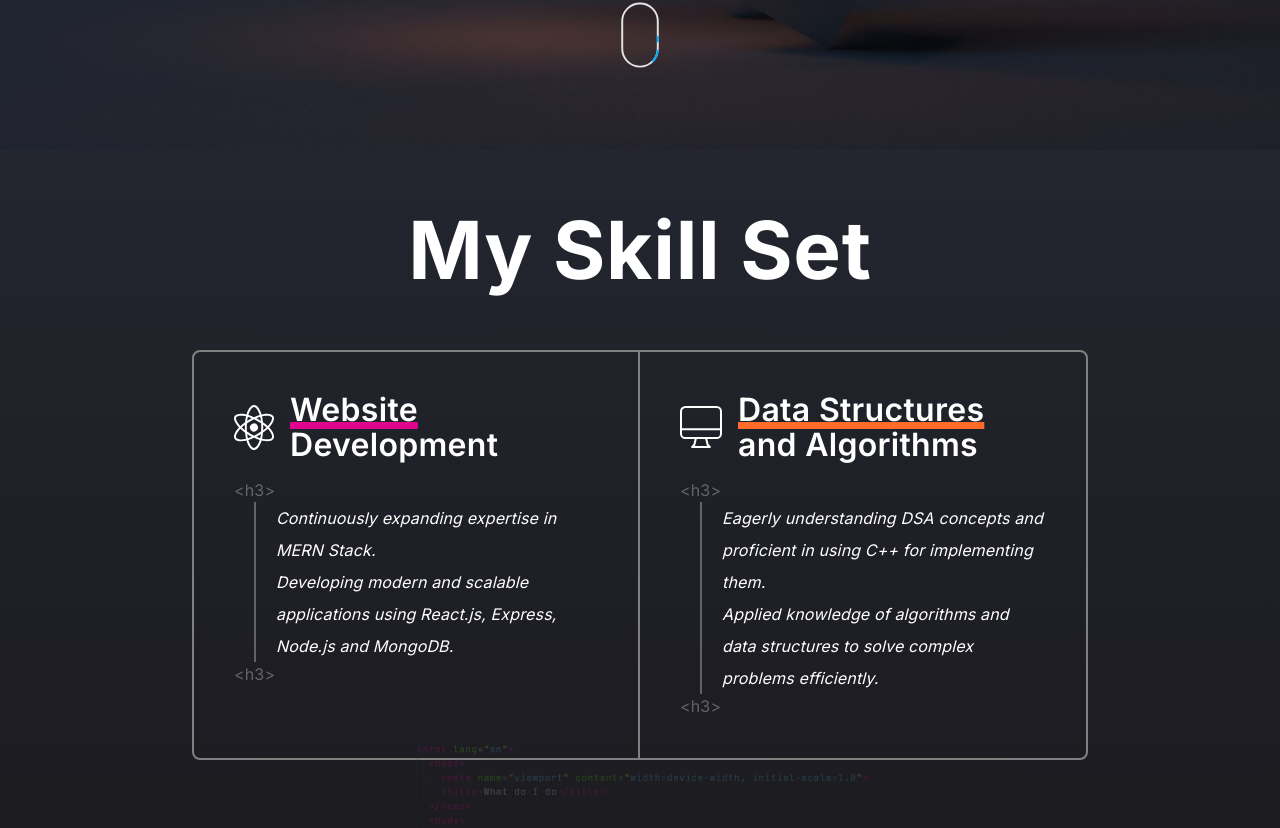
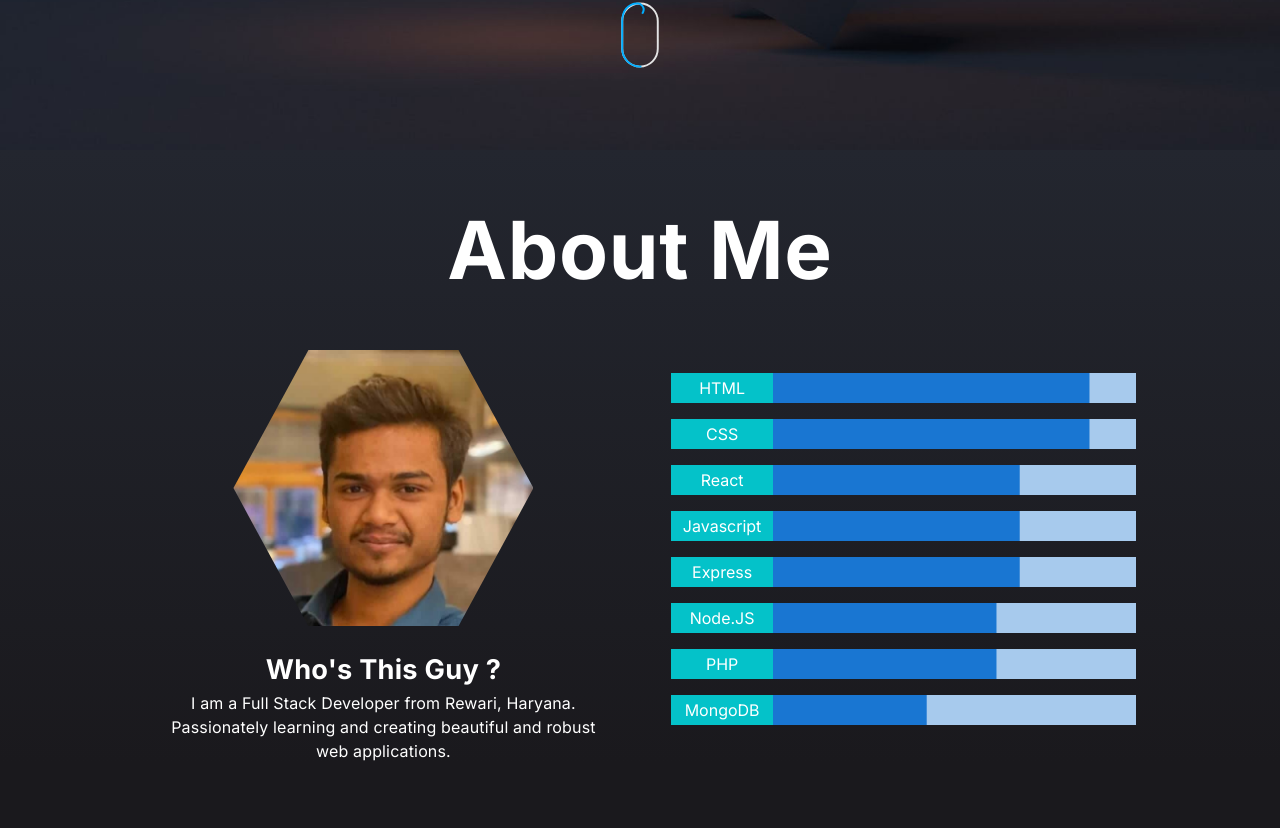
Before and after one commit to akshat2503/akshatgautam, a React (Create React App) app: page / in a window 1280 px wide. Shown: the part 650-1478 px from the top of the page. Built offline with nearby package versions, Linux system fonts and the light colour scheme.

Commit message:
Added 'About' Section

```diff
--- a/src/App.js
+++ b/src/App.js
@@ -6,6 +6,7 @@ import Projects from './Components/Projects';
 import Contact from './Components/Contact';
 import ScrollToTopButton from './Components/ScrollToTopButton';
 import Loading from './Components/Loading';
+import About from './Components/About';
 
 function App() {
     return (
@@ -13,6 +14,7 @@ function App() {
             <Loading />
             <Navbar />
             <Hero />
+            <About />
             <Skillset />
             <Projects />
             <Contact />
--- /dev/null
+++ b/src/Components/About.js
@@ -0,0 +1,216 @@
+import { Box, LinearProgress, Typography } from '@mui/material'
+import React from 'react'
+import me from '../Images/me2.jpg'
+
+export default function About() {
+    return (
+        <Box id='about' sx={{
+            height: 'auto',
+            width: '100%',
+            background: 'linear-gradient(180deg, rgba(35,38,47,1) 0%, rgba(26,25,29,1) 100%)',
+            display: 'flex',
+            flexDirection: 'column',
+            alignItems: 'center',
+            justifyContent: 'center',
+            mb: 5
+        }}>
+            <Typography sx={{
+                fontFamily: 'Inter',
+                fontSize: { xs: '3rem', md: '5rem' },
+                fontWeight: '700',
+                color: 'white',
+                mt: 5,
+                mb: 5,
+            }}>
+                About Me
+            </Typography>
+            <Box sx={{
+                display: 'flex',
+                flexDirection: { xs: 'column', md: 'row' },
+                alignItems: 'center',
+                justifyContent: 'center',
+                width: '100%',
+                px: {xs: 0, md: 15}
+            }}>
+                <Box sx={{
+                    display: 'flex',
+                    flexDirection: 'column',
+                    alignItems: 'center',
+                    justifyContent: 'center',
+                    px: 5,
+                }}>
+                    <img src={me} alt='Me' style={{
+                        width: '300px',
+                        clipPath: 'polygon(25% 0, 75% 0%, 100% 50%, 75% 100%, 25% 100%, 0 50%)',
+                    }}></img>
+                    <Typography sx={{
+                        fontFamily: 'Inter',
+                        fontSize: { xs: '1rem', md: '1.7rem' },
+                        fontWeight: '700',
+                        color: 'white',
+                        mt: 3,
+                    }}>Who's This Guy ?</Typography>
+                    <Typography sx={{
+                        fontFamily: 'Inter',
+                        fontSize: { xs: '1rem', md: '1rem' },
+                        fontWeight: '400',
+                        color: 'white',
+                        textAlign: 'center',
+                    }}>I am a Full Stack Developer from Rewari, Haryana. Passionately learning and creating beautiful and robust web applications.</Typography>
+                </Box>
+                <Box sx={{
+                    width: '100%',
+                    px: 3,
+                    display: 'flex',
+                    flexDirection: 'column',
+                    mt: {xs: 7, md: 0}
+                }}>
+                    <Box sx={{ pb: 2 }}>
+                        <Box sx={{
+                            position: 'absolute',
+                            zIndex: '2',
+                            background: '#04C2C9',
+                            height: 30,
+                            display: 'flex',
+                            alignItems: 'center',
+                            justifyContent: 'center',
+                            fontFamily: 'Inter',
+                            color: 'white',
+                            px: 2,
+                            width: {xs: '18%', md: '8%'},
+                            fontSize: {xs: 12, md: 16},
+                            textAlign: 'center'
+                        }}>HTML</Box>
+                        <LinearProgress variant="determinate" value={90} sx={{ height: 30 }} />
+                    </Box>
+                    <Box sx={{ pb: 2 }}>
+                        <Box sx={{
+                            position: 'absolute',
+                            zIndex: '2',
+                            background: '#04C2C9',
+                            height: 30,
+                            display: 'flex',
+                            alignItems: 'center',
+                            justifyContent: 'center',
+                            fontFamily: 'Inter',
+                            color: 'white',
+                            px: 2,
+                            width: {xs: '18%', md: '8%'},
+                            fontSize: {xs: 12, md: 16},
+                            textAlign: 'center'
+                        }}>CSS</Box>
+                        <LinearProgress variant="determinate" value={90} sx={{ height: 30 }} />
+                    </Box>
+                    <Box sx={{ pb: 2 }}>
+                        <Box sx={{
+                            position: 'absolute',
+                            zIndex: '2',
+                            background: '#04C2C9',
+                            height: 30,
+                            display: 'flex',
+                            alignItems: 'center',
+                            justifyContent: 'center',
+                            fontFamily: 'Inter',
+                            color: 'white',
+                            px: 2,
+                            width: {xs: '18%', md: '8%'},
+                            fontSize: {xs: 12, md: 16},
+                            textAlign: 'center'
+                        }}>React</Box>
+                        <LinearProgress variant="determinate" value={75} sx={{ height: 30 }} />
+                    </Box>
+                    <Box sx={{ pb: 2 }}>
+                        <Box sx={{
+                            position: 'absolute',
+                            zIndex: '2',
+                            background: '#04C2C9',
+                            height: 30,
+                            display: 'flex',
+                            alignItems: 'center',
+                            justifyContent: 'center',
+                            fontFamily: 'Inter',
+                            color: 'white',
+                            px: 2,
+                            width: {xs: '18%', md: '8%'},
+                            fontSize: {xs: 12, md: 16},
+                            textAlign: 'center'
+                        }}>Javascript</Box>
+                        <LinearProgress variant="determinate" value={75} sx={{ height: 30 }} />
+                    </Box>
+                    <Box sx={{ pb: 2 }}>
+                        <Box sx={{
+                            position: 'absolute',
+                            zIndex: '2',
+                            background: '#04C2C9',
+                            height: 30,
+                            display: 'flex',
+                            alignItems: 'center',
+                            justifyContent: 'center',
+                            fontFamily: 'Inter',
+                            color: 'white',
+                            px: 2,
+                            width: {xs: '18%', md: '8%'},
+                            fontSize: {xs: 12, md: 16},
+                            textAlign: 'center'
+                        }}>Express</Box>
+                        <LinearProgress variant="determinate" value={75} sx={{ height: 30 }} />
+                    </Box>
+                    <Box sx={{ pb: 2 }}>
+                        <Box sx={{
+                            position: 'absolute',
+                            zIndex: '2',
+                            background: '#04C2C9',
+                            height: 30,
+                            display: 'flex',
+                            alignItems: 'center',
+                            justifyContent: 'center',
+                            fontFamily: 'Inter',
+                            color: 'white',
+                            px: 2,
+                            width: {xs: '18%', md: '8%'},
+                            fontSize: {xs: 12, md: 16},
+                            textAlign: 'center'
+                        }}>Node.JS</Box>
+                        <LinearProgress variant="determinate" value={70} sx={{ height: 30 }} />
+                    </Box>
+                    <Box sx={{ pb: 2 }}>
+                        <Box sx={{
+                            position: 'absolute',
+                            zIndex: '2',
+                            background: '#04C2C9',
+                            height: 30,
+                            display: 'flex',
+                            alignItems: 'center',
+                            justifyContent: 'center',
+                            fontFamily: 'Inter',
+                            color: 'white',
+                            px: 2,
+                            width: {xs: '18%', md: '8%'},
+                            fontSize: {xs: 12, md: 16},
+                            textAlign: 'center'
+                        }}>PHP</Box>
+                        <LinearProgress variant="determinate" value={70} sx={{ height: 30 }} />
+                    </Box>
+                    <Box sx={{ pb: 2 }}>
+                        <Box sx={{
+                            position: 'absolute',
+                            zIndex: '2',
+                            background: '#04C2C9',
+                            height: 30,
+                            display: 'flex',
+                            alignItems: 'center',
+                            justifyContent: 'center',
+                            fontFamily: 'Inter',
+                            color: 'white',
+                            px: 2,
+                            width: {xs: '18%', md: '8%'},
+                            fontSize: {xs: 12, md: 16},
+                            textAlign: 'center'
+                        }}>MongoDB</Box>
+                        <LinearProgress variant="determinate" value={55} sx={{ height: 30 }} />
+                    </Box>
+                </Box>
+            </Box>
+        </Box>
+    )
+}
--- a/src/Components/Navbar.js
+++ b/src/Components/Navbar.js
@@ -15,7 +15,7 @@ import MenuItem from '@mui/material/MenuItem';
 import logo from '../Images/logo.png';
 import { Link } from 'react-scroll';
 
-const pages = ['home', 'projects', 'contact'];
+const pages = ['home', 'about', 'projects', 'contact'];
 
 export default function Navbar() {
     const [anchorElNav, setAnchorElNav] = React.useState(null);
--- a/src/Components/Skillset.js
+++ b/src/Components/Skillset.js
@@ -8,12 +8,11 @@ export default function Skillset() {
         <Box id='skillset' sx={{
             height: 'auto',
             width: '100%',
-            background: 'linear-gradient(180deg, rgba(35,38,47,1) 0%, rgba(26,25,29,1) 100%)',
+            // background: 'linear-gradient(180deg, rgba(35,38,47,1) 0%, rgba(26,25,29,1) 100%)',
             display: 'flex',
             flexDirection: 'column',
             alignItems: 'center',
-            justifyContent: 'center',
-            // border: '2px solid red'
+            justifyContent: 'center'
         }}>
             <Typography sx={{
                 fontFamily: 'Inter',
```
Also changed, not shown: src/Images/me.jpg (added), src/Images/me2.jpg (added).
